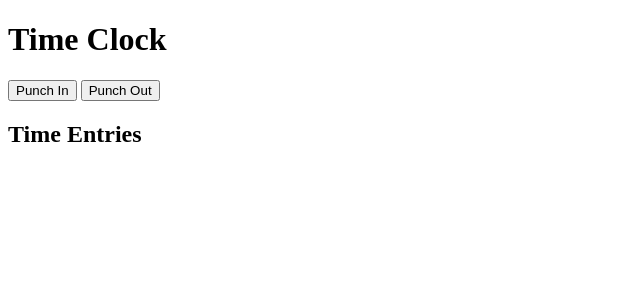
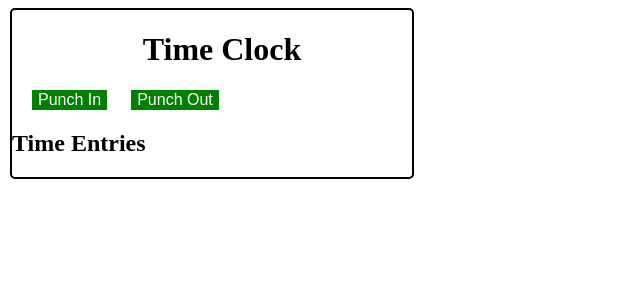
Before and after one commit to dougienmysnuggy/reseller, a Flask app: page / in a window 1280 px wide. Shown: the top 300 px of the page, without its empty margins (0-640 px from the left). Run offline with Flask 3, Linux system fonts and the light colour scheme.

Commit message:
updated css a little

```diff
--- /dev/null
+++ b/static/styles/style.css
@@ -0,0 +1,28 @@
+body {
+    background-color: white;
+}
+
+h1 {
+    text-align: center;
+    color: black;
+    margin-left: 20px;
+}
+
+button {
+    margin-left: 20px;
+    background-color: green;
+    border: none;
+    color: white;
+    text-align: center;
+    text-decoration: none;
+    display: inline-block;
+    font-size: 16px
+
+}
+.time_clock {
+    align-content: center;
+    border: 2px solid black;
+    border-radius: 5px;
+    margin: 4px 2px;
+    width: 400px;
+}
--- a/templates/index.html
+++ b/templates/index.html
@@ -1,9 +1,11 @@
 <!DOCTYPE html>
     <html>
     <head>
+        <link rel="stylesheet" href="{{ url_for('static',filename='styles/style.css') }}">
         <title>Time Clock</title>
     </head>
     <body>
+        <div class = "time_clock">
             <h1>Time Clock</h1>
             <form action="/punch" method="post">
                 <button type="submit" name="action" value="Punch In">Punch In</button>
@@ -16,5 +18,6 @@
                 <li>{{ entry.action }}: {{ entry.timestamp }}</li>
                 {% endfor %}
             </ul>
+        </div>
     </body>
     </html>
```
Lines whose indentation alone changed are shown as unchanged.
